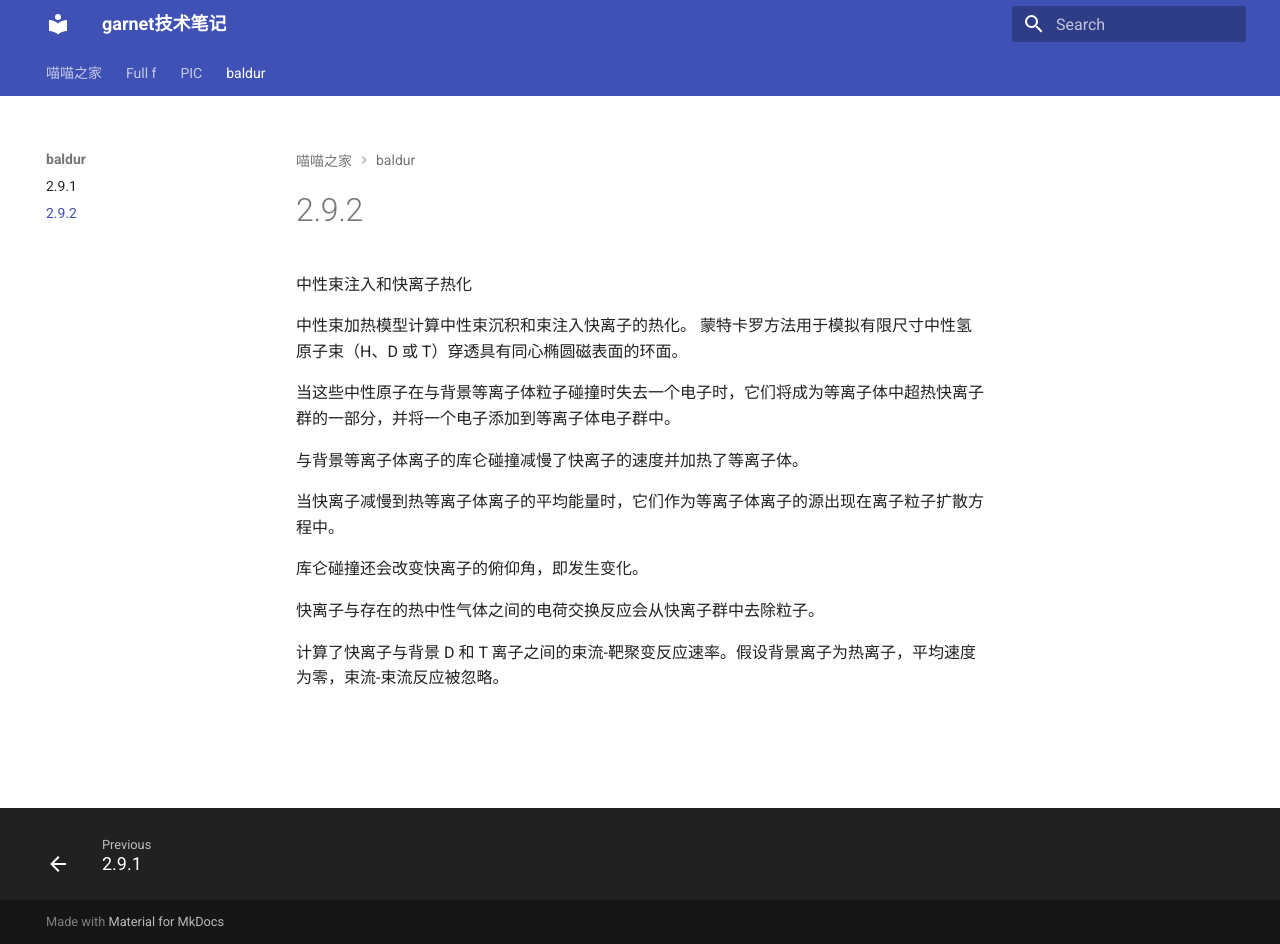
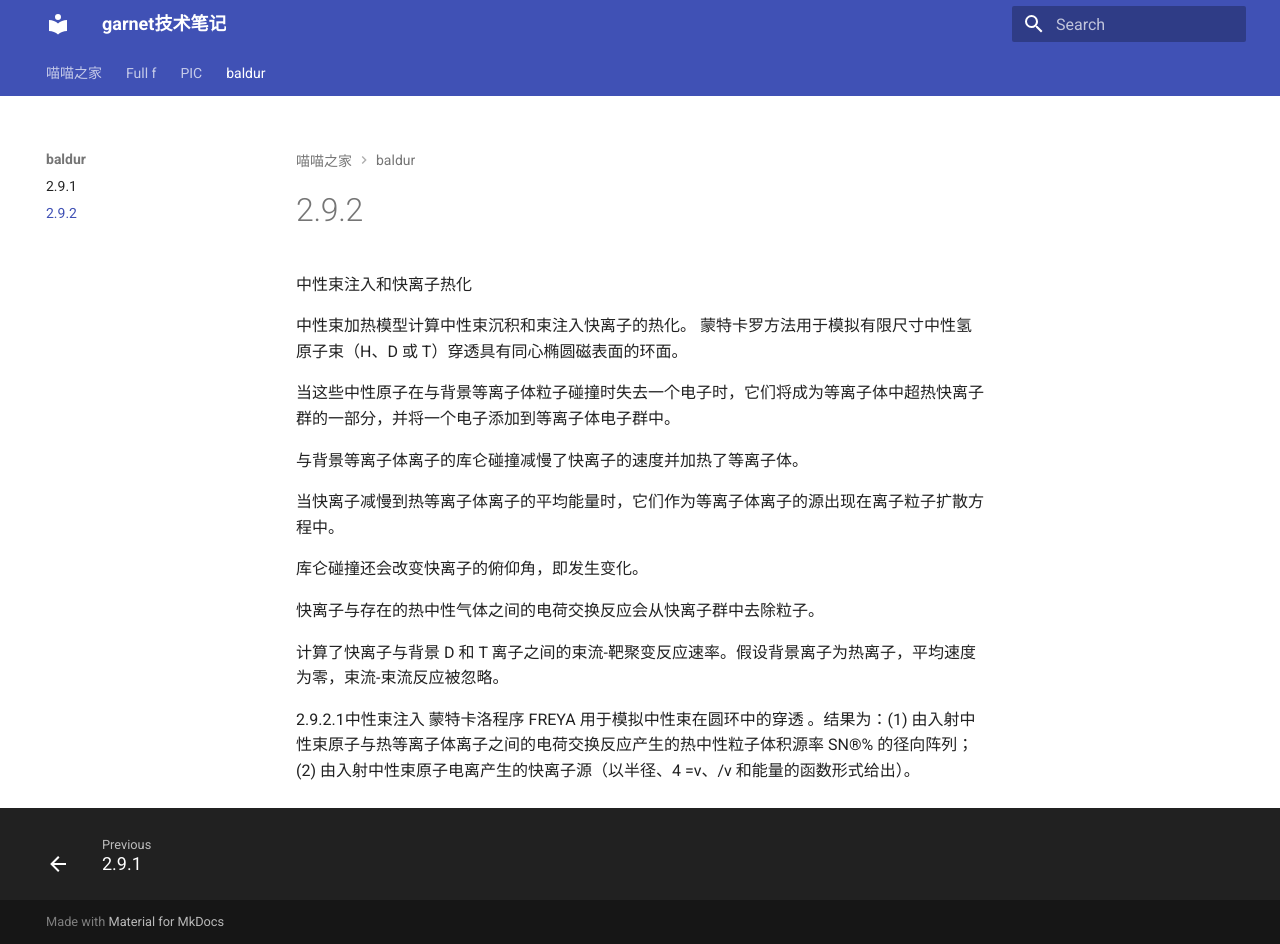
Before and after one commit to zeroifox/zeroifox, an MkDocs documentation site: the page built from docs/baldur/2.9.2.md, in a window 1280 px wide and 944 px high. Built offline with MkDocs 1.6.1 and Material for MkDocs 9.7.7, drawn with Linux system fonts in a browser that asks for light colours; formulas are drawn with MathJax 3.

Commit message:
docs/baldur/2.9.2.md updated from https://stackedit.cn/

```diff
--- a/docs/baldur/2.9.2.md
+++ b/docs/baldur/2.9.2.md
@@ -14,7 +14,10 @@
 快离子与存在的热中性气体之间的电荷交换反应会从快离子群中去除粒子。
 
 计算了快离子与背景 D 和 T 离子之间的束流-靶聚变反应速率。假设背景离子为热离子，平均速度为零，束流-束流反应被忽略。
+
+2.9.2.1中性束注入
+蒙特卡洛程序 FREYA 用于模拟中性束在圆环中的穿透 。结果为：(1) 由入射中性束原子与热等离子体离子之间的电荷交换反应产生的热中性粒子体积源率 SN®% 的径向阵列；(2) 由入射中性束原子电离产生的快离子源（以半径、4 =v、/v 和能量的函数形式给出）。
 <!--stackedit_data:
-eyJoaXN0b3J5IjpbLTEyMjgxOTA4MjYsLTExMzExNTI3NzAsMj
-Y0NjkxMiwtMTUyODgxMDgwN119
+eyJoaXN0b3J5IjpbMTA3NTY4NDUzNiwtMTIyODE5MDgyNiwtMT
+EzMTE1Mjc3MCwyNjQ2OTEyLC0xNTI4ODEwODA3XX0=
 -->
```
